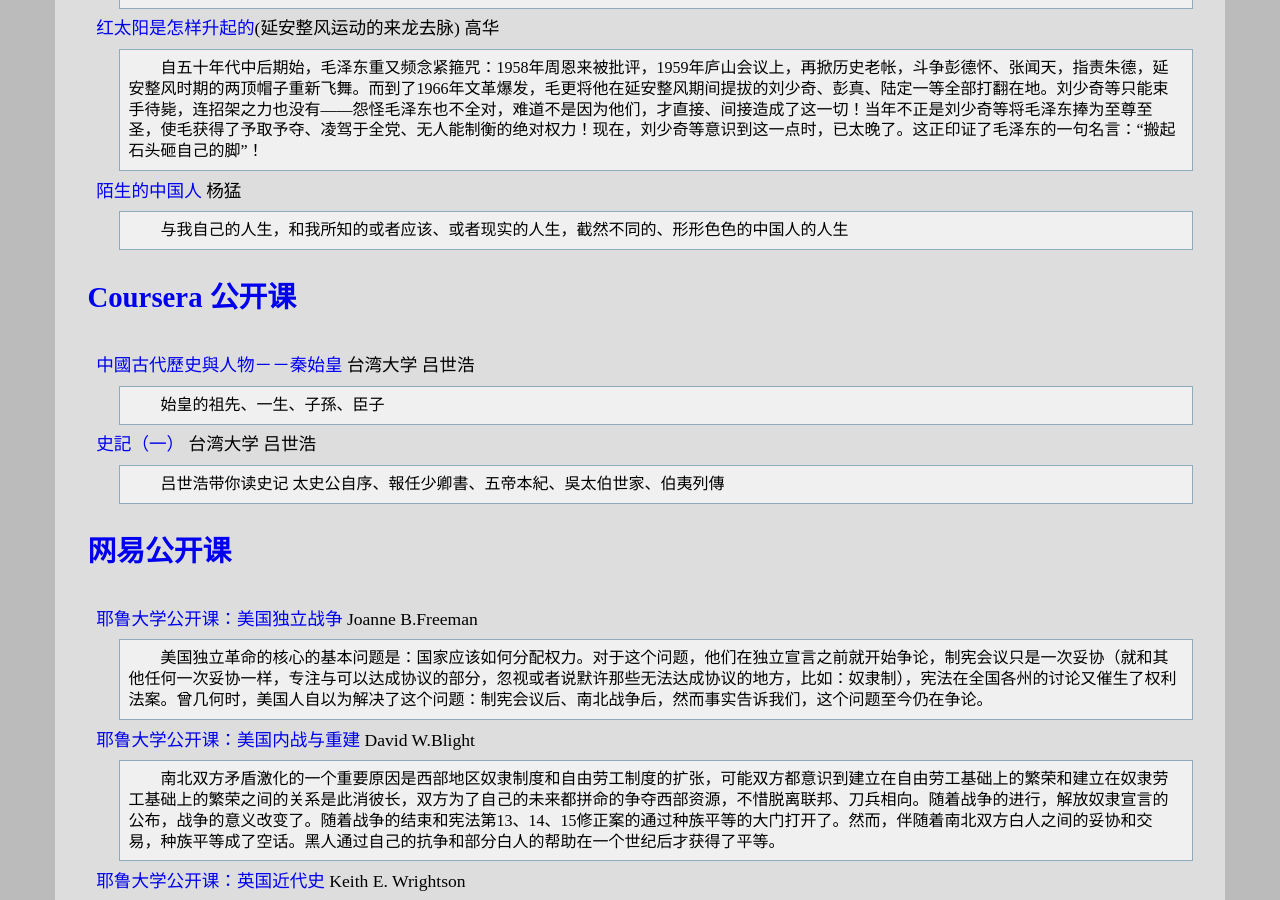
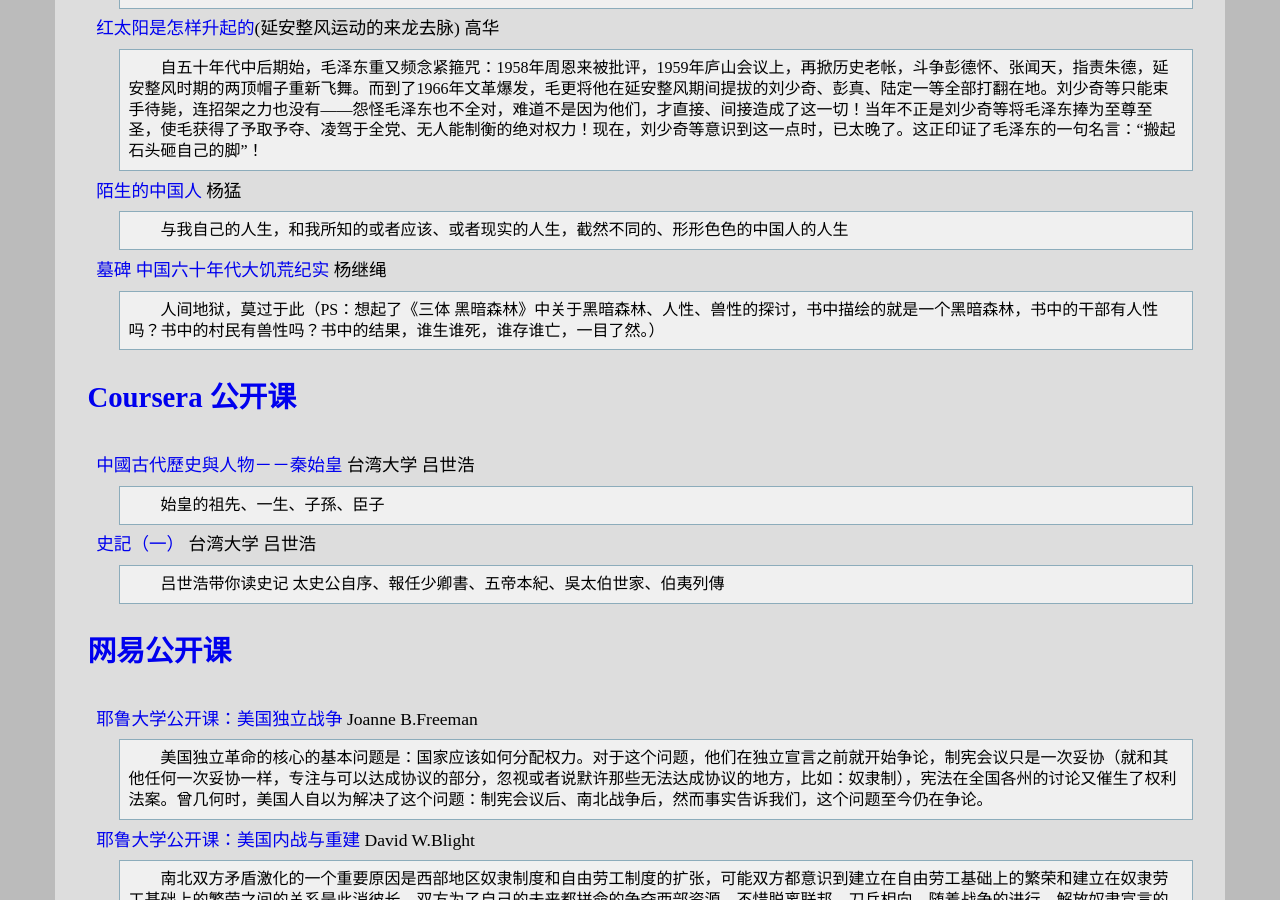
Before and after one commit to leiqin/leiqin.github.io, a Jekyll site: the page built from shoucang/history.markdown, in a window 1280 px wide and 900 px high, scrolled down 5519 px. Built offline with Jekyll 4.4.1, drawn with Linux system fonts in a browser that asks for light colours; nearby versions of some CDN libraries.

Commit message:
+ 添加以史为镜 墓碑 中国六十年代大饥荒纪实

```diff
--- a/shoucang/history.markdown
+++ b/shoucang/history.markdown
@@ -94,6 +94,9 @@ title: 以史为镜
 
 [陌生的中国人](https://book.douban.com/subject/25831406/) 杨猛
 :	与我自己的人生，和我所知的或者应该、或者现实的人生，截然不同的、形形色色的中国人的人生
+
+[墓碑 中国六十年代大饥荒纪实](https://plus.google.com/100074035785709567073/posts/M5yo8oMFKSq) 杨继绳
+:	人间地狱，莫过于此（PS：想起了《三体 黑暗森林》中关于黑暗森林、人性、兽性的探讨，书中描绘的就是一个黑暗森林，书中的干部有人性吗？书中的村民有兽性吗？书中的结果，谁生谁死，谁存谁亡，一目了然。）
 
 ### [Coursera 公开课](https://www.coursera.org/)
 
```
